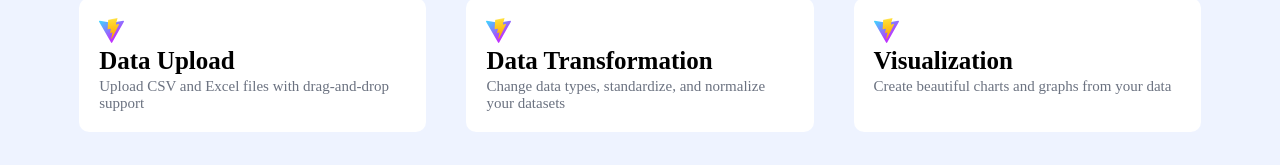
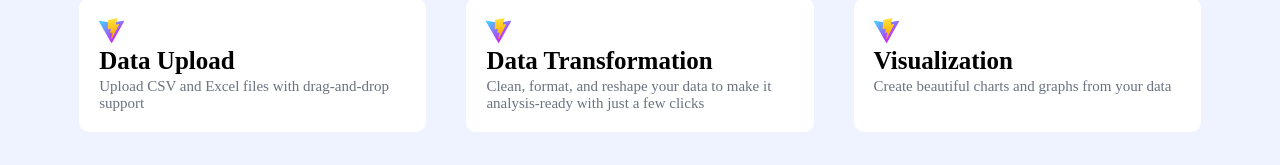
Before and after one commit to BaoLam194/analytic-dashboard, a React (Vite) app: page / in a window 1280 px wide. Shown: the part 488-653 px from the top of the page. Built offline with nearby package versions, Linux system fonts and the light colour scheme; no server answers.

Commit message:
minor fix

```diff
--- a/src/pages/Home.jsx
+++ b/src/pages/Home.jsx
@@ -51,7 +51,7 @@ export default function Home() {
             <Card
               source="/vite.svg"
               title="Data Transformation"
-              description="Change data types, standardize, and normalize your datasets"
+              description="Clean, format, and reshape your data to make it analysis-ready with just a few clicks"
             />
             <Card
               source="/vite.svg"
```
Also changed, not shown: 1 other file (tests, documents, lock files or other folders).
